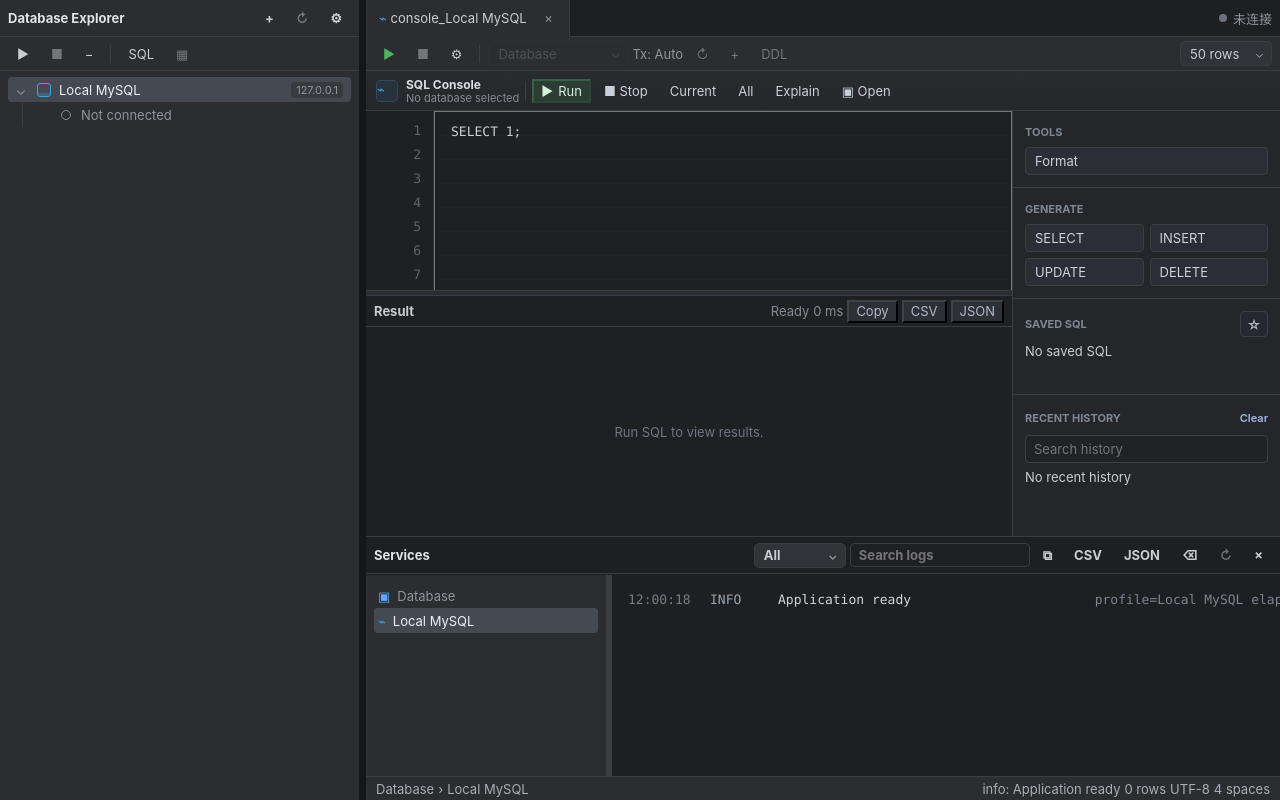
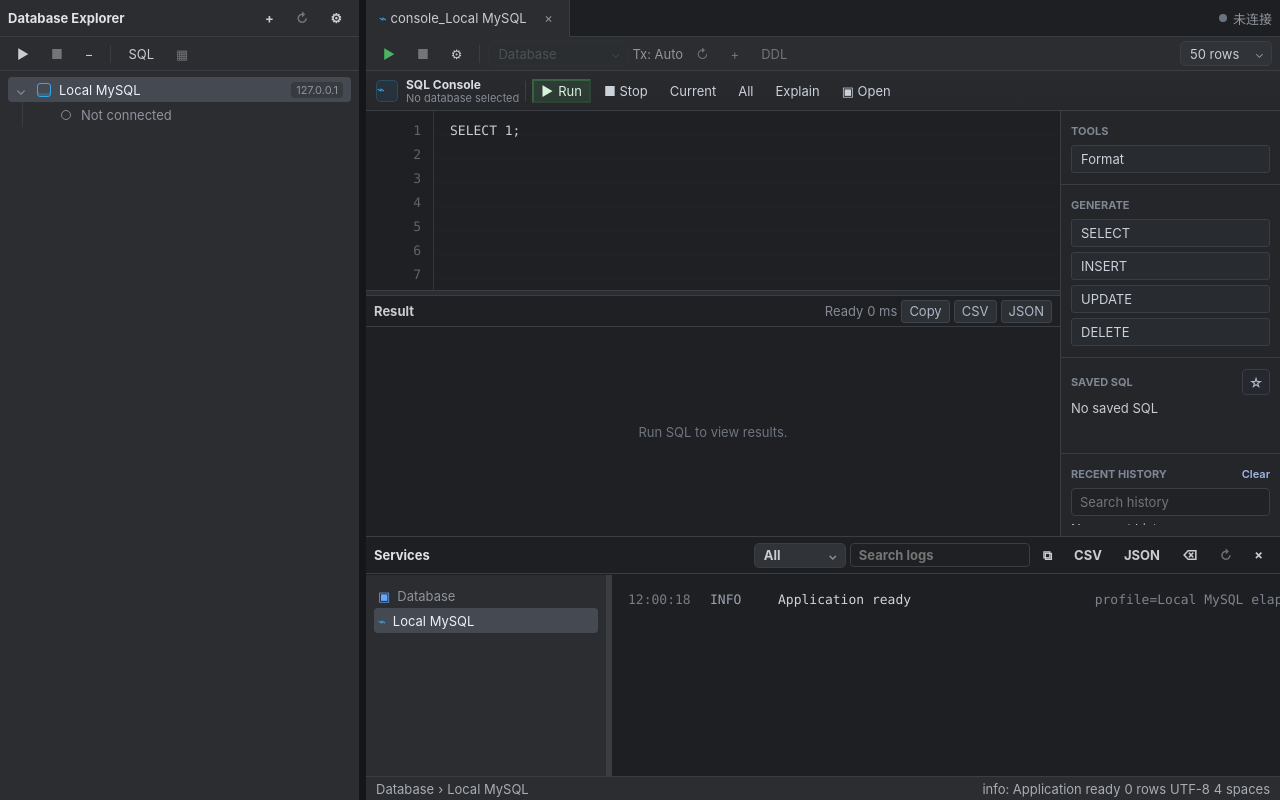
Before and after one commit to gloopai/rowport, a Vue app in the folder frontend/: page / in a window 1280 px wide. Built offline with nearby package versions, Linux system fonts and the light colour scheme.

Commit message:
fix: clean up SQL workspace styling

```diff
--- a/frontend/src/App.vue
+++ b/frontend/src/App.vue
@@ -3051,7 +3051,7 @@
 
 .query-workspace {
   display: grid;
-  grid-template-columns: minmax(0, 1fr) 268px;
+  grid-template-columns: minmax(0, 1fr) 220px;
   min-height: 0;
   overflow: hidden;
 }
@@ -3065,7 +3065,7 @@
 
 @media (max-width: 1040px) {
   .query-workspace {
-    grid-template-columns: minmax(0, 1fr) 220px;
+    grid-template-columns: minmax(0, 1fr) 196px;
   }
 }
 
--- a/frontend/src/components/SqlResultPane.vue
+++ b/frontend/src/components/SqlResultPane.vue
@@ -109,6 +109,7 @@
 .query-result {
   display: grid;
   grid-template-rows: 31px minmax(0, 1fr);
+  min-width: 0;
   min-height: 0;
   overflow: hidden;
   background: #1f2023;
@@ -146,7 +147,10 @@
   padding: 0 6px 0 9px;
   color: #9fa6b2;
   background: transparent;
-  border-color: transparent;
+  border: 1px solid transparent;
+  border-radius: 3px;
+  box-shadow: none;
+  appearance: none;
 }
 
 .result-tabs button.active {
@@ -177,7 +181,16 @@
   padding: 0 7px;
   color: #aeb8c7;
   background: #2d3035;
-  border-color: #3e434a;
+  border: 1px solid #3e434a;
+  border-radius: 3px;
+  box-shadow: none;
+  appearance: none;
+}
+
+.result-actions button:hover:not(:disabled) {
+  color: #eef2f8;
+  background: #383d45;
+  border-color: #4b5360;
 }
 
 .grid-wrap {
--- a/frontend/src/components/SqlSidePanel.vue
+++ b/frontend/src/components/SqlSidePanel.vue
@@ -118,8 +118,8 @@
 .tool-panel-section {
   display: flex;
   flex-direction: column;
-  gap: 6px;
-  padding: 12px;
+  gap: 5px;
+  padding: 11px 10px;
   border-top: 1px solid var(--line);
 }
 
@@ -149,9 +149,9 @@
   font: inherit;
   line-height: 1;
   text-align: left;
-  background: #2b2e34;
-  border: 1px solid #3a3e45;
-  border-radius: 4px;
+  background: #282b30;
+  border: 1px solid #3a3f47;
+  border-radius: 3px;
   box-shadow: none;
   appearance: none;
 }
@@ -172,8 +172,8 @@
 
 .tool-panel-grid {
   display: grid;
-  grid-template-columns: repeat(2, minmax(0, 1fr));
-  gap: 6px;
+  grid-template-columns: minmax(0, 1fr);
+  gap: 5px;
 }
 
 .history-panel-section {
--- a/frontend/src/components/SqlTextEditor.vue
+++ b/frontend/src/components/SqlTextEditor.vue
@@ -46,6 +46,7 @@
 .sql-surface {
   display: grid;
   grid-template-columns: 68px minmax(0, 1fr);
+  min-width: 0;
   min-height: 0;
   overflow: hidden;
   background: #1f2023;
@@ -63,6 +64,8 @@
 }
 
 textarea {
+  display: block;
+  box-sizing: border-box;
   width: 100%;
   height: 100%;
   min-height: 0;
@@ -71,9 +74,13 @@
   font-family: "SFMono-Regular", Consolas, "Liberation Mono", monospace;
   line-height: 24px;
   resize: none;
+  border: 0;
+  border-radius: 0;
   outline: none;
+  box-shadow: none;
   background:
     linear-gradient(transparent 23px, rgba(255, 255, 255, 0.025) 24px) 0 0 / 100% 24px,
   #1f2023;
+  appearance: none;
 }
 </style>
```
